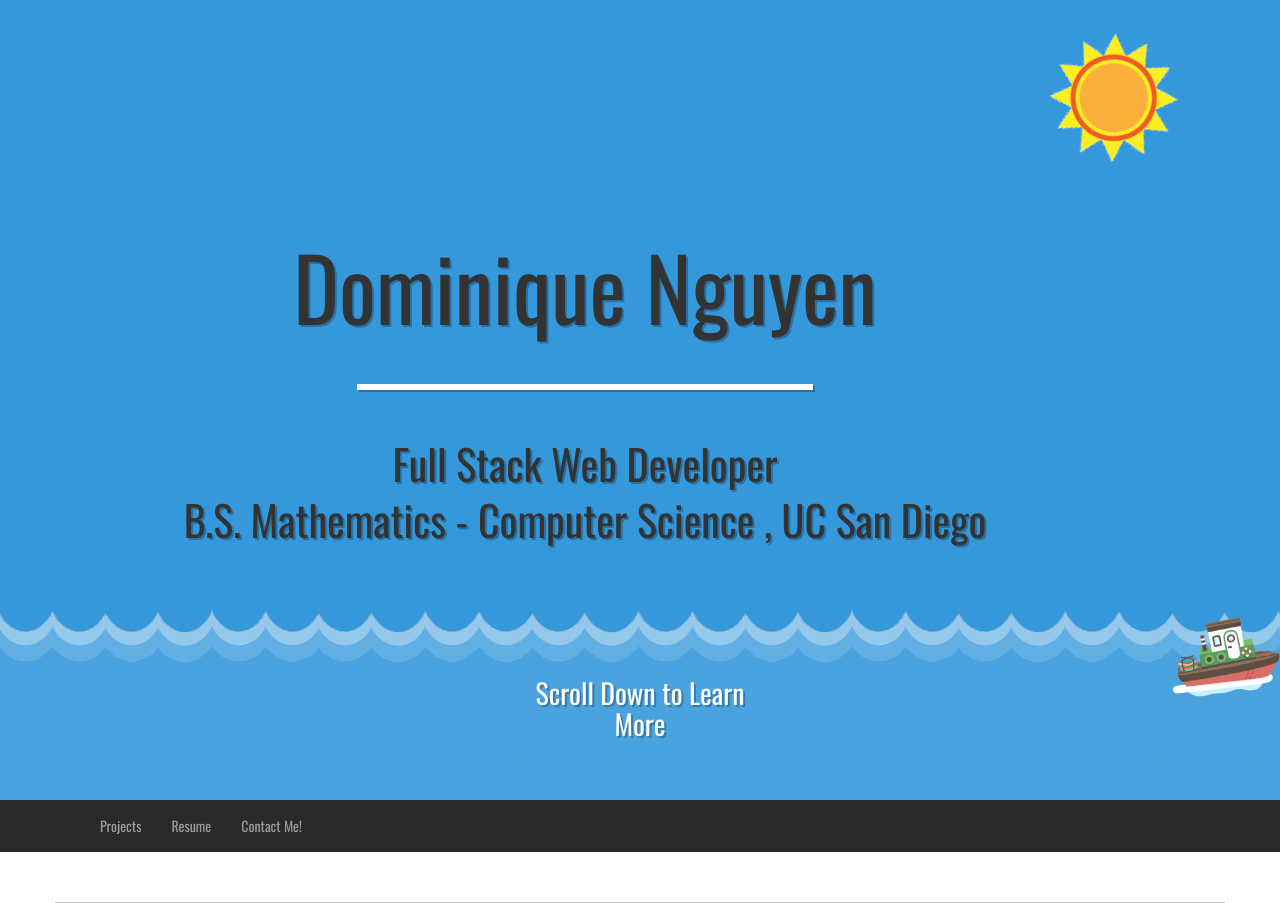
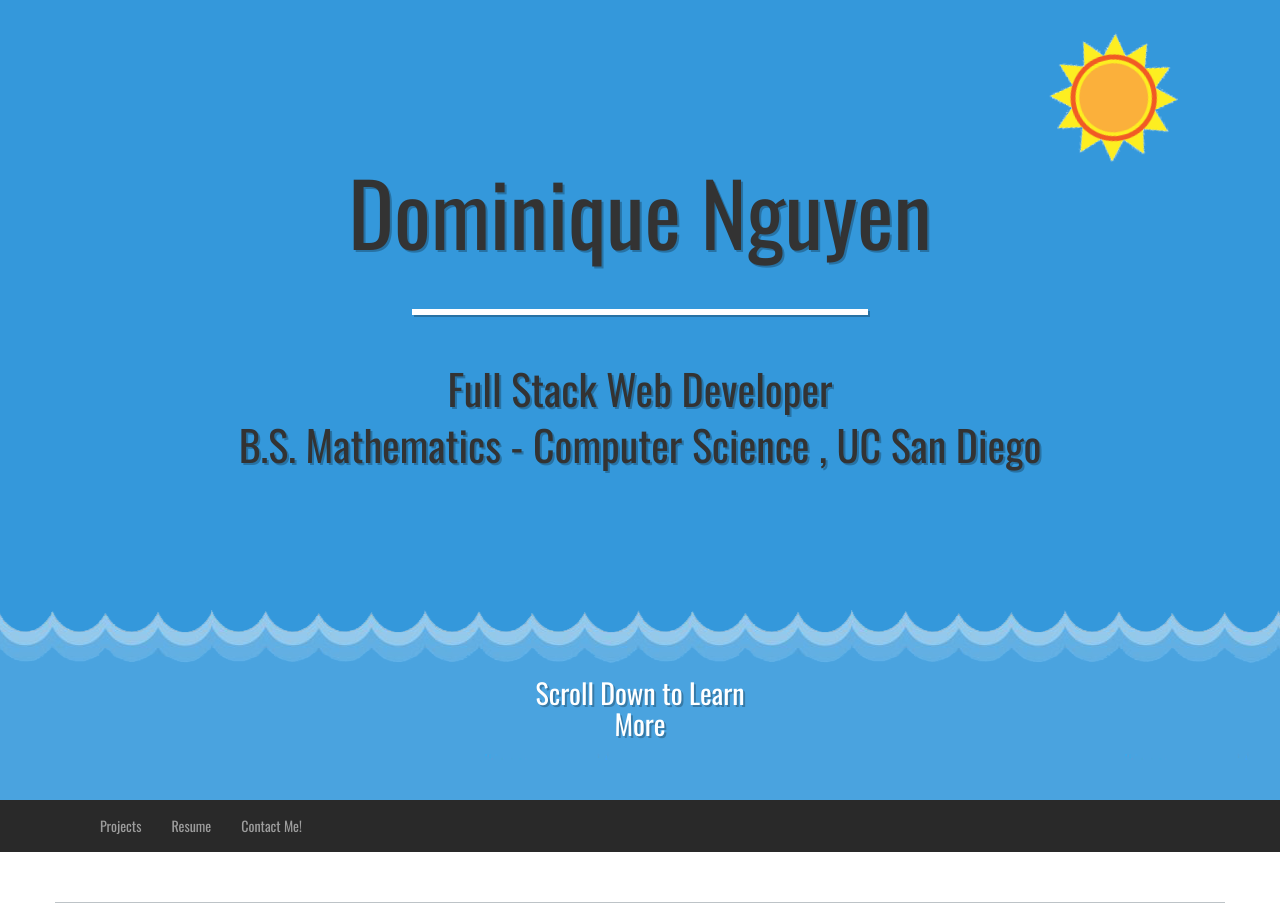
Before and after one commit to domnguyen/domnguyen.github.io, a PHP site: page / in a window 1280 px wide. Shown: the top 903 px of the page. Run offline with PHP 8.4, Linux system fonts and the light colour scheme.

Commit message:
Vertically Align Text Complete

```diff
--- a/css/style.css
+++ b/css/style.css
@@ -22,6 +22,8 @@ background: #3498db url("/img/water.png") repeat-x bottom left;
   display: table-cell;
   vertical-align: middle;
   text-align: center;
+  width:100%;
+  padding-bottom:150px;
 
 }
 .introduction-text{
```
